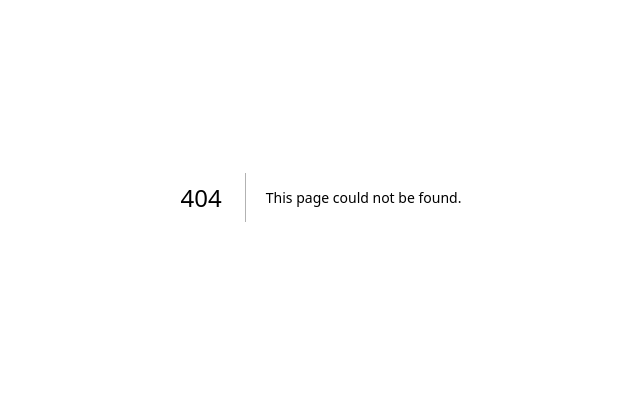
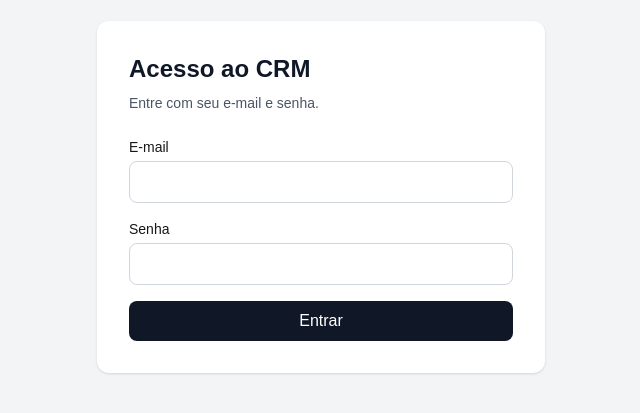
Before and after one commit to thomasbobadilla/crm-clientes-nextjs-supabase, a Next.js app: page /login in a window 1280 px wide. Before the commit this address had no page. Shown: the part 203-616 px from the top of the page, without its empty margins (319-959 px from the left). Built offline with nearby package versions, Linux system fonts and the light colour scheme.

Commit message:
feat: add authentication and protected routes

```diff
--- /dev/null
+++ b/app/login/page.tsx
@@ -0,0 +1,96 @@
+"use client";
+
+import { FormEvent, useState } from "react";
+import { useRouter } from "next/navigation";
+import { createClient } from "@/lib/supabase/client";
+
+export default function LoginPage() {
+  const router = useRouter();
+
+  const [email, setEmail] = useState("");
+  const [senha, setSenha] = useState("");
+  const [erro, setErro] = useState("");
+  const [carregando, setCarregando] = useState(false);
+
+  async function fazerLogin(event: FormEvent<HTMLFormElement>) {
+    event.preventDefault();
+
+    setErro("");
+    setCarregando(true);
+
+    const supabase = createClient();
+
+    const { error } = await supabase.auth.signInWithPassword({
+      email,
+      password: senha,
+    });
+
+    if (error) {
+      console.error("Erro no login:", error);
+      setErro("E-mail ou senha inválidos.");
+      setCarregando(false);
+      return;
+    }
+
+    router.push("/");
+    router.refresh();
+  }
+
+  return (
+    <main className="flex min-h-screen items-center justify-center bg-gray-100 px-4">
+      <div className="w-full max-w-md rounded-xl bg-white p-8 shadow">
+        <h1 className="mb-2 text-2xl font-bold text-gray-900">
+          Acesso ao CRM
+        </h1>
+
+        <p className="mb-6 text-sm text-gray-600">
+          Entre com seu e-mail e senha.
+        </p>
+
+        <form onSubmit={fazerLogin} className="space-y-4">
+          <div>
+            <label className="mb-1 block text-sm font-medium">
+              E-mail
+            </label>
+
+            <input
+              type="email"
+              required
+              value={email}
+              onChange={(e) => setEmail(e.target.value)}
+              className="w-full rounded-lg border border-gray-300 px-3 py-2"
+            />
+          </div>
+
+          <div>
+            <label className="mb-1 block text-sm font-medium">
+              Senha
+            </label>
+
+            <input
+              type="password"
+              required
+              value={senha}
+              onChange={(e) => setSenha(e.target.value)}
+              className="w-full rounded-lg border border-gray-300 px-3 py-2"
+            />
+          </div>
+
+          {erro && (
+            <p className="rounded bg-red-100 p-3 text-sm text-red-700">
+              {erro}
+            </p>
+          )}
+
+          <button
+            type="submit"
+            disabled={carregando}
+            className="w-full rounded-lg bg-gray-900 px-4 py-2 font-medium text-white transition hover:bg-gray-700 disabled:opacity-50"
+          >
+            {carregando ? "Entrando..." : "Entrar"}
+          </button>
+        </form>
+      </div>
+    </main>
+  );
+}
--- a/app/page.tsx
+++ b/app/page.tsx
@@ -1,7 +1,7 @@
 "use client";
 
 import { useEffect, useState } from "react";
-
+import BotaoSair from "@/components/auth/BotaoSair";
 import FormCliente from "@/components/clientes/FormCliente";
 import FormEditarCliente from "@/components/clientes/FormEditarCliente";
 import ListaClientes from "@/components/clientes/ListaClientes";
@@ -105,7 +105,8 @@ export default function Home() {
   return (
     <main className="min-h-screen bg-gray-100 p-8">
       <div className="mx-auto max-w-5xl">
-        <header className="mb-8">
+        <header className="mb-8 flex items-center justify-between gap-4">
+  <div>
     <h1 className="mb-2 text-3xl font-bold">
       CRM de Clientes
     </h1>
@@ -113,6 +114,9 @@ export default function Home() {
     <p className="text-gray-600">
       Next.js + Supabase
     </p>
+  </div>
+
+  <BotaoSair />
 </header>
 
         <ResumoClientes clientes={clientes} />
--- /dev/null
+++ b/components/auth/BotaoSair.tsx
@@ -0,0 +1,27 @@
+"use client";
+
+import { useRouter } from "next/navigation";
+import { createClient } from "@/lib/supabase/client";
+
+export default function BotaoSair() {
+  const router = useRouter();
+
+  async function sair() {
+    const supabase = createClient();
+
+    await supabase.auth.signOut();
+
+    router.push("/login");
+    router.refresh();
+  }
+
+  return (
+    <button
+      type="button"
+      onClick={sair}
+      className="rounded-lg border border-gray-300 px-4 py-2 text-sm font-medium text-gray-700 transition hover:bg-gray-100"
+    >
+      Sair
+    </button>
+  );
+}
--- /dev/null
+++ b/lib/supabase/server.ts
@@ -0,0 +1,27 @@
+import { createServerClient } from "@supabase/ssr";
+import { cookies } from "next/headers";
+
+export async function createClient() {
+  const cookieStore = await cookies();
+
+  return createServerClient(
+    process.env.NEXT_PUBLIC_SUPABASE_URL!,
+    process.env.NEXT_PUBLIC_SUPABASE_PUBLISHABLE_KEY!,
+    {
+      cookies: {
+        getAll() {
+          return cookieStore.getAll();
+        },
+        setAll(cookiesToSet) {
+          try {
+            cookiesToSet.forEach(({ name, value, options }) =>
+              cookieStore.set(name, value, options)
+            );
+          } catch {
+            // Em Server Components, cookies podem não ser graváveis.
+          }
+        },
+      },
+    }
+  );
+}
--- /dev/null
+++ b/middleware.ts
@@ -0,0 +1,62 @@
+import { createServerClient } from "@supabase/ssr";
+import { NextResponse, type NextRequest } from "next/server";
+
+export async function middleware(request: NextRequest) {
+  let response = NextResponse.next({
+    request,
+  });
+
+  const supabase = createServerClient(
+    process.env.NEXT_PUBLIC_SUPABASE_URL!,
+    process.env.NEXT_PUBLIC_SUPABASE_PUBLISHABLE_KEY!,
+    {
+      cookies: {
+        getAll() {
+          return request.cookies.getAll();
+        },
+
+        setAll(cookiesToSet) {
+          cookiesToSet.forEach(({ name, value }) =>
+            request.cookies.set(name, value)
+          );
+
+          response = NextResponse.next({
+            request,
+          });
+
+          cookiesToSet.forEach(({ name, value, options }) =>
+            response.cookies.set(name, value, options)
+          );
+        },
+      },
+    }
+  );
+
+  const {
+    data: { user },
+  } = await supabase.auth.getUser();
+
+  const estaNoLogin = request.nextUrl.pathname.startsWith("/login");
+
+  if (!user && !estaNoLogin) {
+    const url = request.nextUrl.clone();
+    url.pathname = "/login";
+
+    return NextResponse.redirect(url);
+  }
+
+  if (user && estaNoLogin) {
+    const url = request.nextUrl.clone();
+    url.pathname = "/";
+
+    return NextResponse.redirect(url);
+  }
+
+  return response;
+}
+
+export const config = {
+  matcher: [
+    "/((?!_next/static|_next/image|favicon.ico|.*\\.(?:svg|png|jpg|jpeg|gif|webp)$).*)",
+  ],
+};
```
Lines whose indentation alone changed are shown as unchanged.
